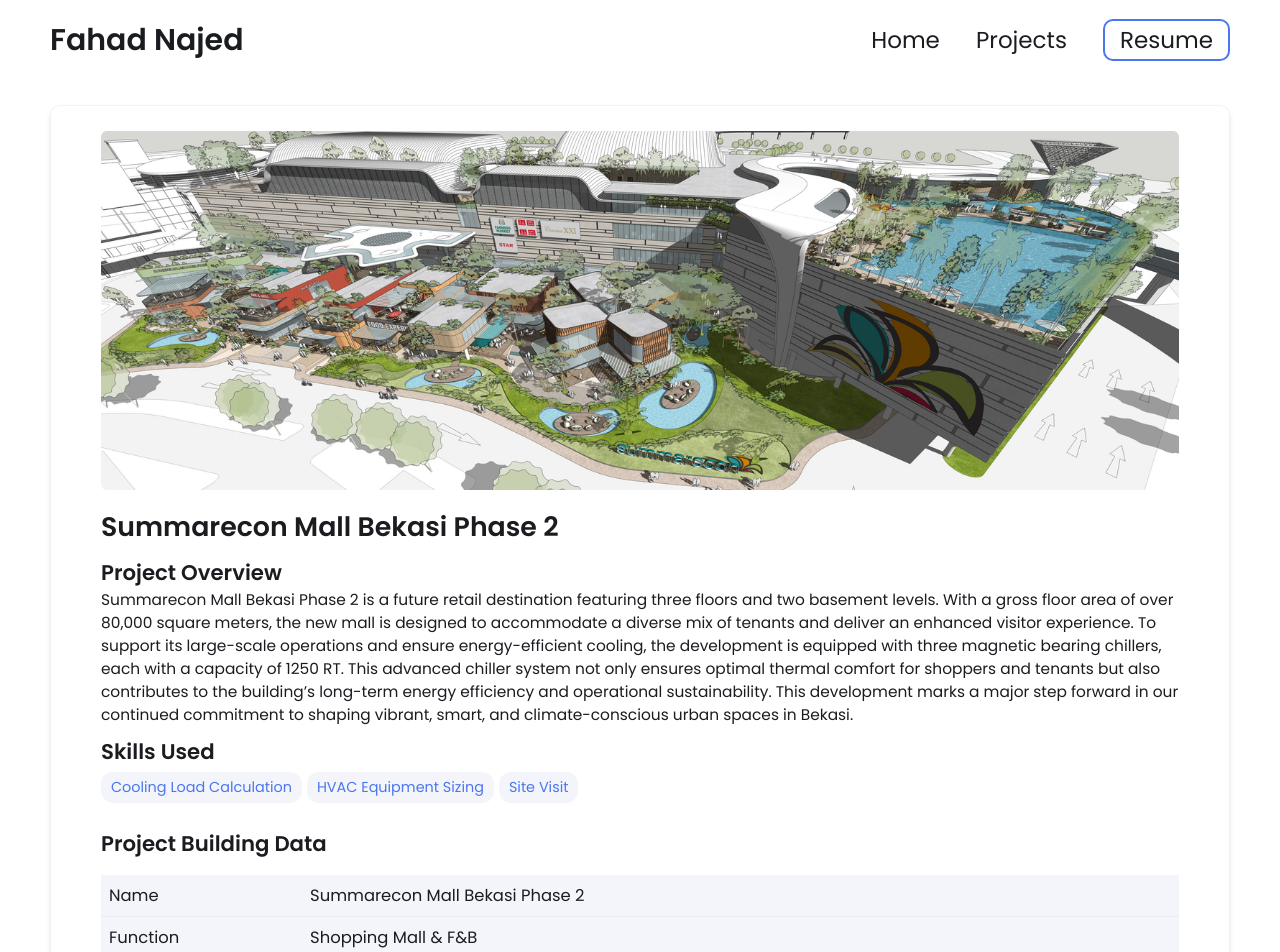
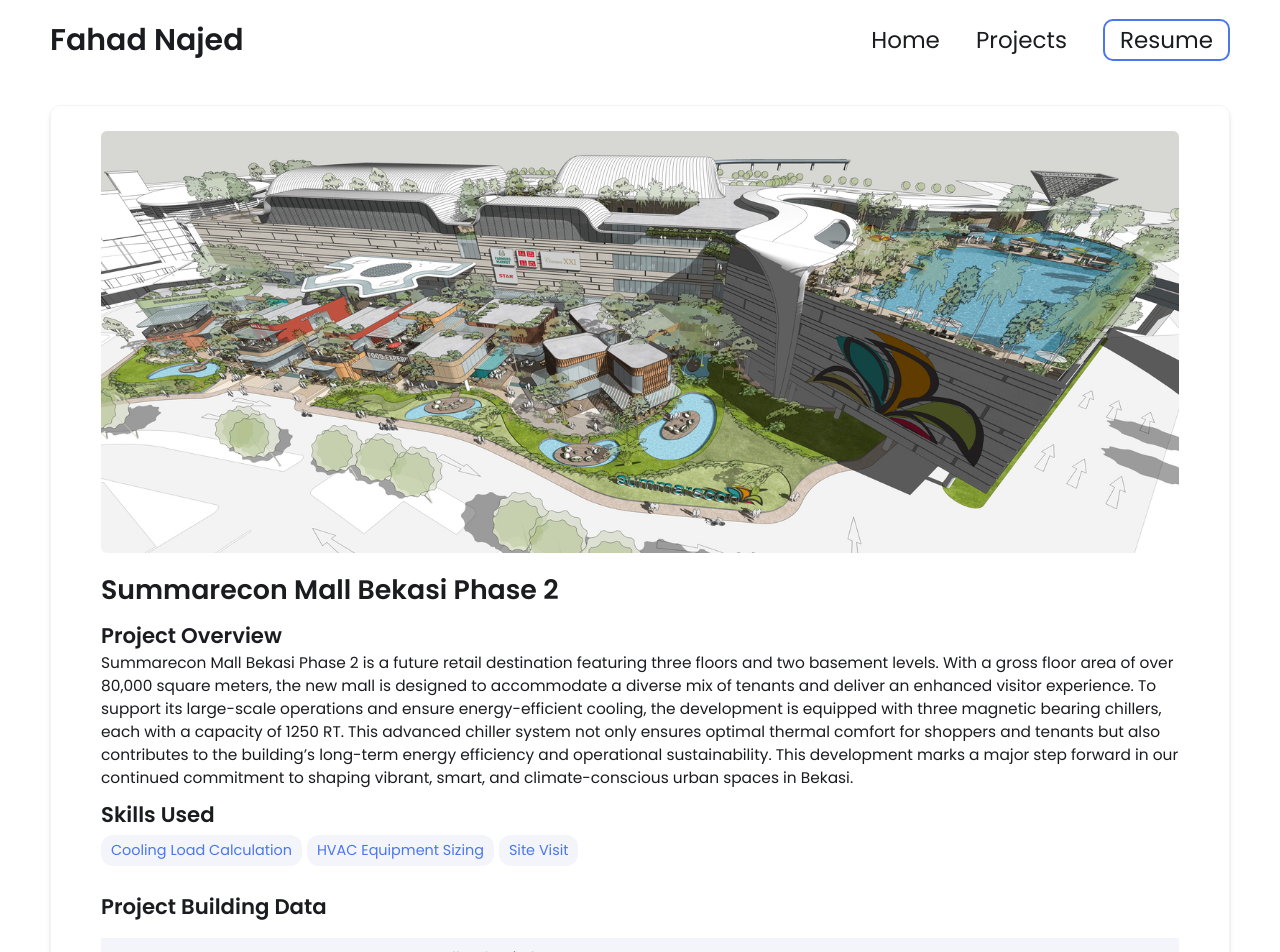
Before and after one commit to fahadnajed/fahadnajed.github.io, a Jekyll site: the page built from _projects/demo-project/index.md, in a window 1280 px wide. Shown: the top 952 px of the page. Built offline with Jekyll 4.4.1, drawn with Linux system fonts in a browser that asks for light colours.

Commit message:
Update styles.css
yes

```diff
--- a/css/styles.css
+++ b/css/styles.css
@@ -596,7 +596,6 @@ footer p {
     height: 100%;  /* Changed to 100% to fill the container */
     object-fit: cover;
     border-radius: 6px;
-    aspect-ratio: 3/1;
     margin-bottom: 10px;
 }
 
@@ -642,7 +641,6 @@ footer p {
 }
 
 .post-view .content .image-gallery img {
-    max-height: none;
     width: auto;
     max-width: 100%;
     object-fit: contain;
```
